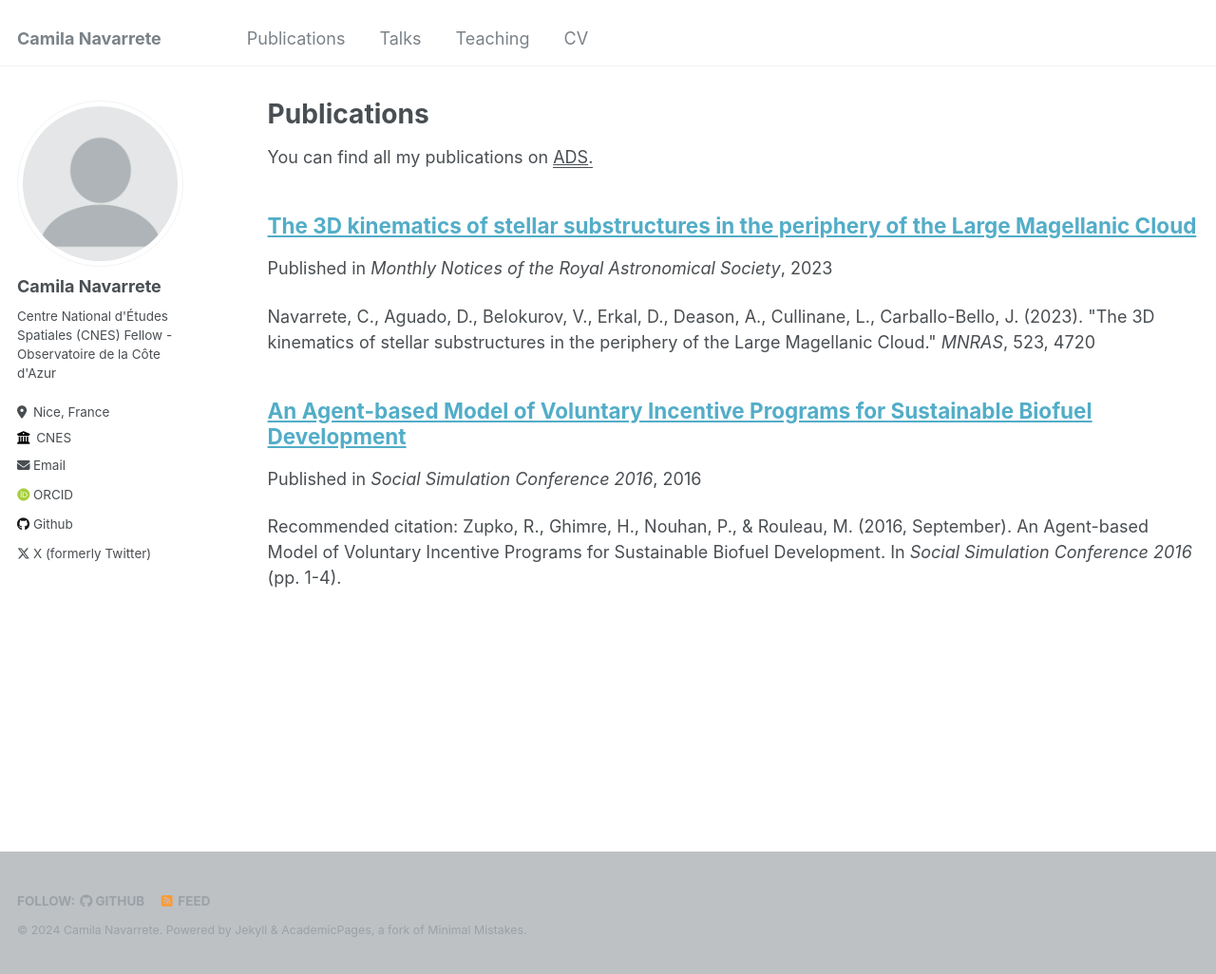
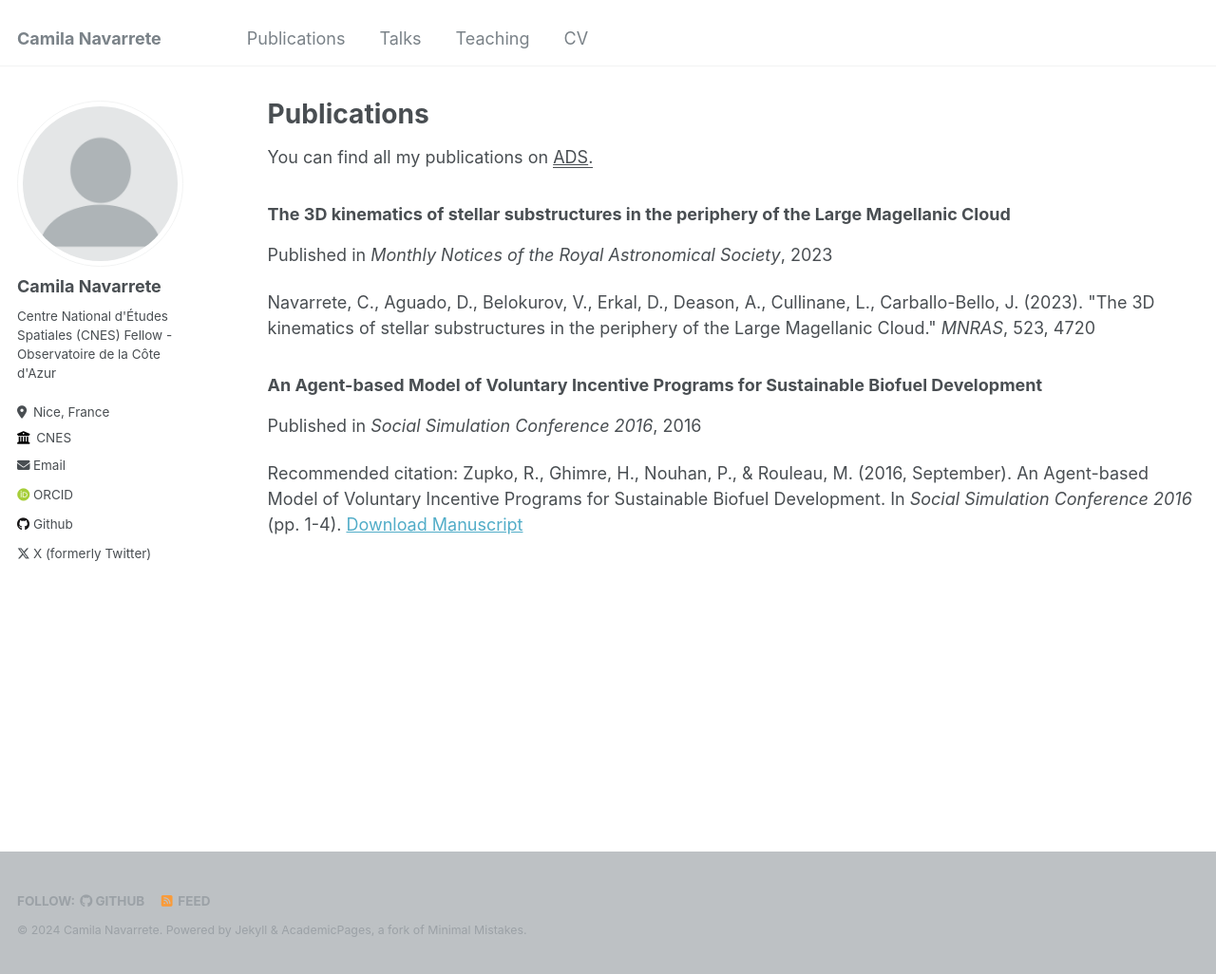
Before and after one commit to cnavarretes/cnavarretes.github.io, a Jekyll site: the page built from _pages/publications.md, in a window 1280 px wide and 1026 px high. Shown: the whole window at 95% size. Built offline with Jekyll 4.4.1, drawn with Linux system fonts in a browser that asks for light colours; some web fonts are replaced.

Commit message:
Update archive-single.html

```diff
--- a/_includes/archive-single.html
+++ b/_includes/archive-single.html
@@ -26,6 +26,9 @@
       </div>
     {% endif %}
 
+    {% if post.collection == 'publications' %}
+      <h3 class="archive__item-title" style="text-decoration: none;">{{ title }}</h3>
+    {% else %}
       <h2 class="archive__item-title" itemprop="headline">
         {% if post.link %}
           <a href="{{ post.link }}">{{ title }}</a> <a href="{{ base_path }}{{ post.url }}" rel="permalink"><i class="fa fa-link" aria-hidden="true" title="permalink"></i><span class="sr-only">Permalink</span></a>
@@ -33,6 +36,7 @@
           <a href="{{ base_path }}{{ post.url }}" rel="permalink">{{ title }}</a>
         {% endif %}
       </h2>
+    {% endif %}
 
     {% if post.read_time %}
       <p class="page__meta"><i class="fa fa-clock-o" aria-hidden="true"></i> {% include read-time.html %}</p>
@@ -52,19 +56,18 @@
     <p class="archive__item-excerpt" itemprop="description"><p>{{ post.excerpt | markdownify | remove: '<p>' | remove: '</p>' }}<strong><a href="{{ base_path }}{{ post.url }}" rel="permalink"> Read more</a></strong></p></p>
     {% endif %}
 
-    {% if post.citation and post.paperurl and post.slidesurl %}
-      <p>Recommended citation: {{ post.citation }}<br /><a href="{{ post.paperurl }}">Download Paper</a> | <a href="{{ post.slidesurl }}">Download Slides</a></p>
-    {% elsif post.citation and post.paperurl %}
-      <p>Recommended citation: {{ post.citation }}<br /><a href="{{ post.paperurl }}">Download Paper</a></p>
-    {% elsif post.citation and post.slidesurl %}
-      <p>Recommended citation: {{ post.citation }}<br /><a href="{{ post.slidesurl }}">Download Slides</a></p>
-    {% elsif post.citation %}
-      <p>Recommended citation: {{ post.citation }}</p>
+    {% if post.citation %}
+      <p>Recommended citation: {{ post.citation }}
+      {% if post.paperurl %}
+        <a href="{{ post.paperurl }}">{{ post.paperurl }}</a>
+      {% endif %}
+      {% if post.paperurl and post.paperdownload %} | {% endif %}
+      {% if post.paperdownload %}
+        <a href="{{ site.baseurl }}{{ post.paperdownload }}">Download Manuscript</a>
+      {% endif %}
+      </p>
     {% elsif post.paperurl %}
-      <p><a href=" {{ post.paperurl }} ">Download Paper</a></p>
-    {% elsif post.slidesurl %}
-      <p>Download <a href="{{ post.slidesurl }}">Download Slides</a></p></p>
+      <p>Download <a href=" {{ post.paperurl }} "><u>here</u></a></p>
     {% endif %}
-
   </article>
 </div>
```
Lines whose indentation alone changed are shown as unchanged.
